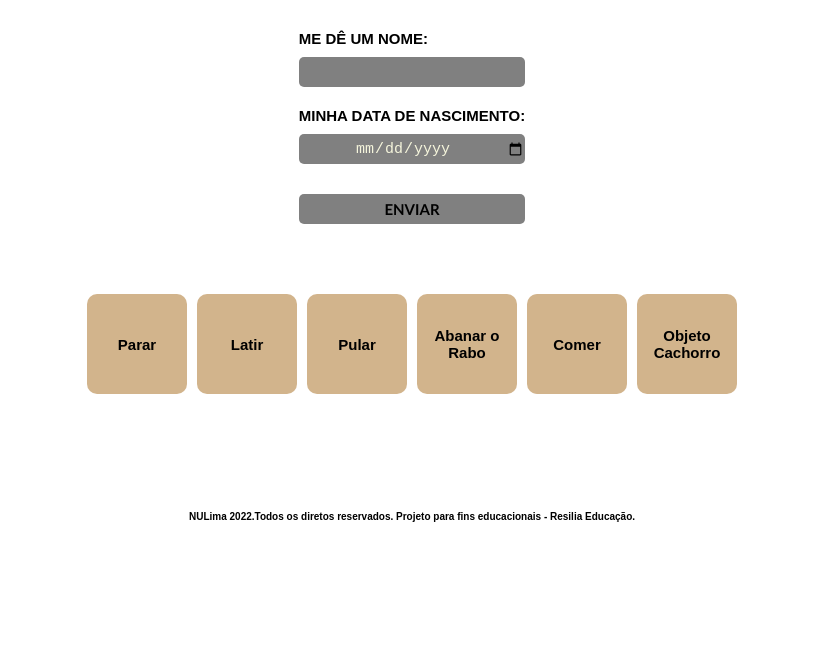
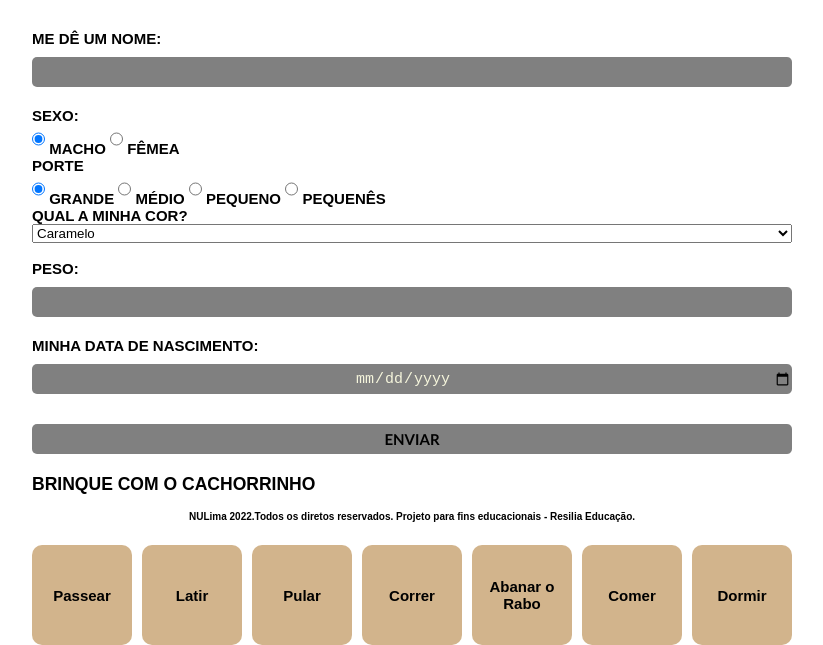
Before and after one commit to nathuchoa/objetoDog, a plain HTML site: page index.html in a window 1280 px wide. Shown: the part 278-923 px from the top of the page, without its empty margins (228-1051 px from the left). Before the commit the page ends 800 px from the top, so only its background shows below. Drawn offline with Linux system fonts and the light colour scheme.

Commit message:
Update: changing and adding more actions

```diff
--- a/index.html
+++ b/index.html
@@ -11,34 +11,77 @@
 
 <body>
 
+  <header>
     <div id="imagemDog">
-    <img src="https://images.vexels.com/media/users/3/239031/isolated/preview/e88026be3961deeaae5177f394ea6940-cachorro-da-montanha-suico-2.png" alt="cachorro" height="200" width="200">
+      <img src="https://i.pinimg.com/originals/1f/e4/d2/1fe4d2d3bbabc4777b69092957dfeb42.gif" alt="cachorro"
+        height="200" width="200">
     </div>
+  </header>
 
+  <main>
+    <section aria-label="Informações sobre o Cachorro" id="section-forms">
       <div id="formulario">
         <form>
           <label for="Nome">Me dê um nome:</label>
-      <input type="text" name="Nome" id="inputnome">
+          <input type="text" name="Nome" id="inputnome" required>
+
+          <div id="area-sexo" class="area-radio">
+            <label for="Sexo">Sexo:</label><br>
+            <input id="sexo" type="radio" name="Sexo" value="macho" style="margin: 0" checked> Macho
+            <input id="sexo" type="radio" name="Sexo" value="fêmea" style="margin: 0"> Fêmea
+          </div>
+
+          <div id="area-porte">
+            <label for="Porte">Porte</label> <br>
+              <input id="porte" type="radio" name="Porte" value="grande" style="margin: 0" checked> Grande
+              <input id="porte" type="radio" name="Porte" value="médio" style="margin: 0"> Médio
+              <input id="porte" type="radio" name="Porte" value="pequeno" style="margin: 0"> Pequeno
+              <input id="porte" type="radio" name="Porte" value="pequenês" style="margin: 0"> Pequenês
+          </div>
+
+          <label for="Cor">Qual a minha cor?</label>
+          <select for="Cor" id="cor" required>
+            <option value="caramelo">Caramelo</option>
+            <option value="preta">Preto</option>
+            <option value="branca">Branco</option>
+            <option value="marrom">Marrom</option>
+            <option value="mista">Misto</option>
+            <option value="pintadinha">Pintadinho</option>
+          </select><br>
+
+          <label for="Peso">Peso:</label>
+          <input type="text" name="Peso" id="peso">
+
+
           <label for="Data de Nascimento">Minha data de nascimento:</label>
           <input type="date" name="Data de Nascimento" id="inputNascData">
+
           <input type="submit" value="Enviar" id="submit">
         </form>
       </div>
 
+    </section>
+
+    <section aria-label="Métodos" id="section-metodos">
+
       <div id="perfil">
       </div>
-
+      <h3> Brinque com o cachorrinho</h3>
       <div id="metodos">
-    <button id="parar">Parar</button>
+        <button id="parar">Passear</button>
         <button id="latir">Latir</button>
         <button id="pular">Pular</button>
+        <button id="correr">Correr</button>
         <button id="abanar">Abanar o Rabo</button>
         <button id="comer">Comer</button>
-    <button id="exibirObjeto">Objeto Cachorro</button>
+        <button id="dormir">Dormir</button>
       </div>
+    </section>
+  </main>
   <footer>
     <p> NULima 2022.Todos os diretos reservados. Projeto para fins educacionais - Resilia Educação.</p>
   </footer>
+
   <script src="./index.js"></script>
 </body>
 
```
Lines whose indentation alone changed are shown as unchanged.
